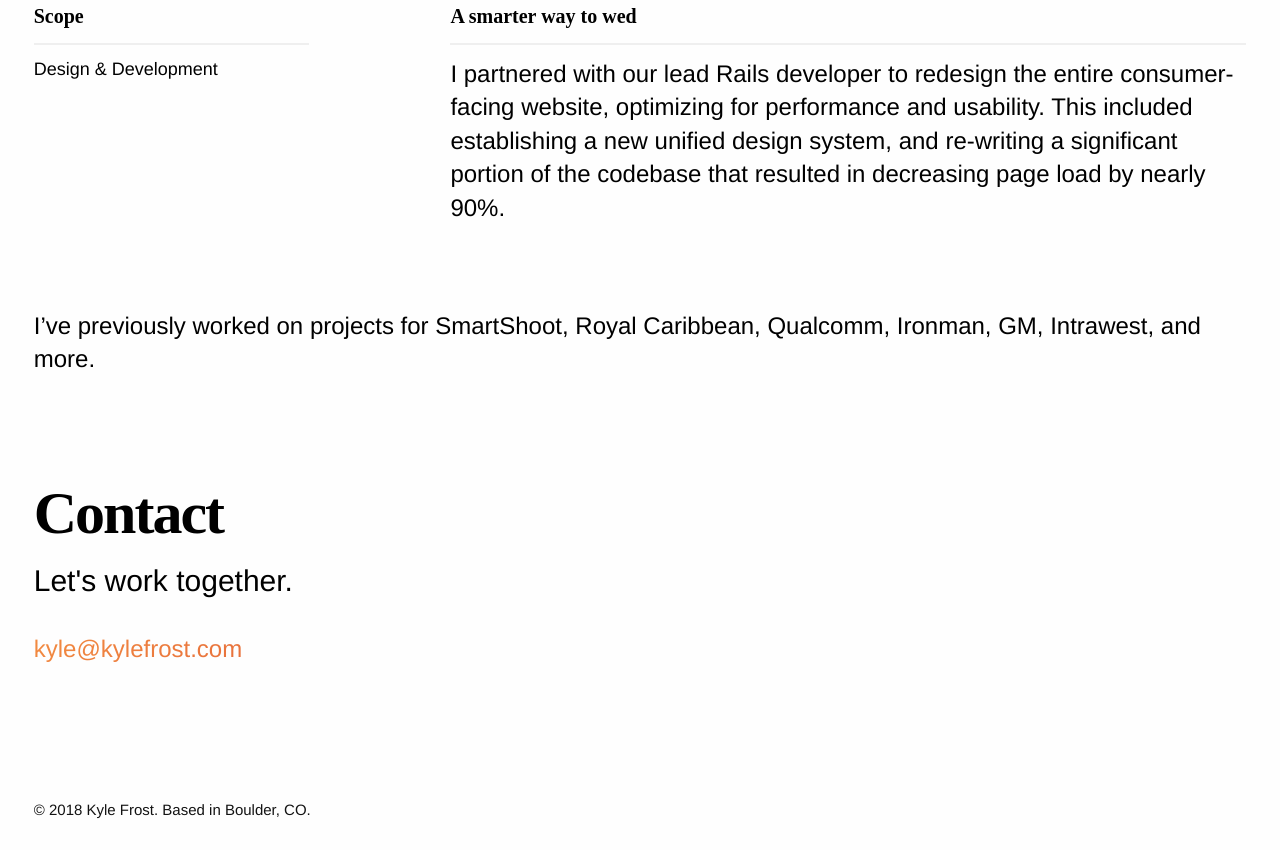
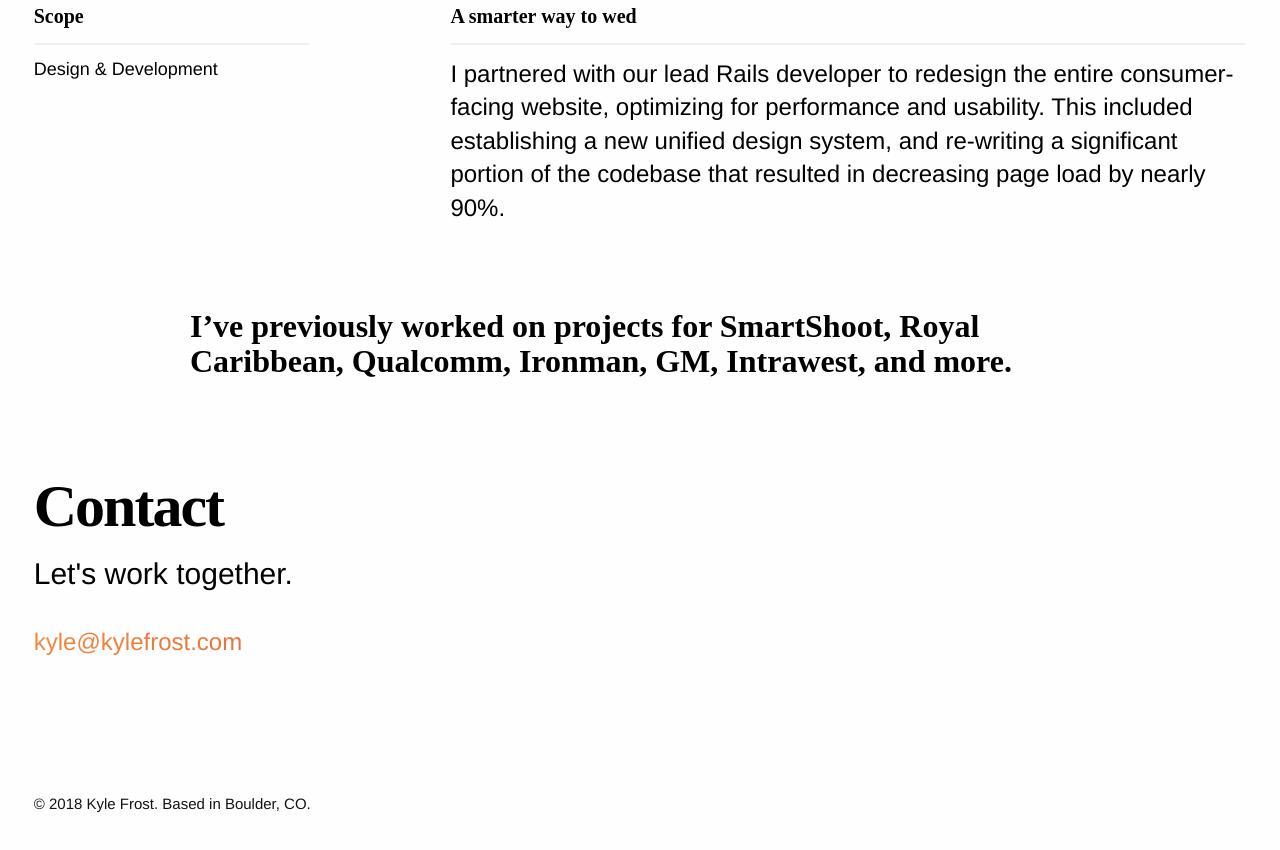
Before and after one commit to kfrost32/kfrost32.github.io, a plain HTML site: page index.html in a window 1280 px wide. Shown: the part 4949-5799 px from the top of the page. Drawn offline with Linux system fonts and the light colour scheme.

Commit message:
Update index.html

```diff
--- a/index.html
+++ b/index.html
@@ -211,8 +211,8 @@
             </div>
           </div>
           <div class="row">
-            <div class="large-12 columns">
-          <p class="pad2t">I’ve previously worked on projects for SmartShoot, Royal Caribbean, Qualcomm, Ironman, GM, Intrawest, and more.</p>
+            <div class="large-9 large-centered columns">
+          <h2 class="pad2t">I’ve previously worked on projects for SmartShoot, Royal Caribbean, Qualcomm, Ironman, GM, Intrawest, and more.</h2>
         </div>
         </div>
       <div class="row">
```
